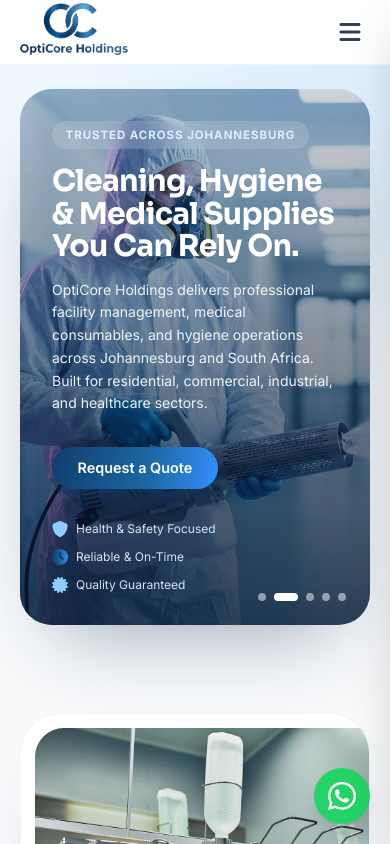
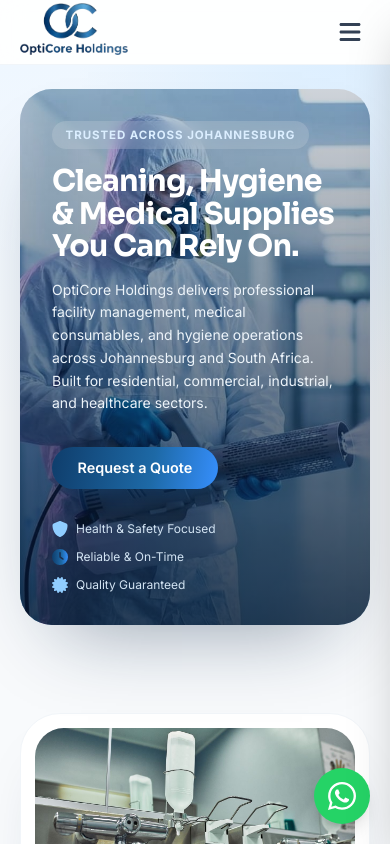
Before and after one commit to LM-Studios-Work/opticore-holdings, a Next.js app: page / in a window 390 px wide. Shown: the top 844 px of the page. Built offline with nearby package versions, Linux system fonts and the light colour scheme.

Commit message:
Fix mobile layout overflow and update hero slideshow timing/indicators

```diff
--- a/src/app/globals.css
+++ b/src/app/globals.css
@@ -88,6 +88,11 @@
   --color-ink-800: var(--color-ink-800);
   --color-ink-900: var(--color-ink-900);
   --color-ink-950: var(--color-ink-950);
+}
+
+html,
+body {
+  overflow-x: hidden;
 }
 
 body {
--- a/src/app/page.tsx
+++ b/src/app/page.tsx
@@ -83,7 +83,7 @@ export default function Home() {
       <section className="container-page py-16 sm:py-20 lg:py-24">
         <div className="grid min-h-[450px] lg:min-h-0 overflow-hidden rounded-[2.5rem] border border-ink-100 bg-white shadow-[0_30px_60px_-40px_rgba(11,37,69,0.35)] lg:grid-cols-[1.1fr_1fr]">
           <div className="p-3.5 flex flex-col justify-center">
-            <div className="relative w-full aspect-[16/10] sm:aspect-[16/9] lg:aspect-[4/3] xl:aspect-auto xl:h-full min-h-[260px] sm:min-h-[320px] lg:min-h-[360px] overflow-hidden rounded-[1.8rem]">
+            <div className="relative w-full aspect-[16/10] sm:aspect-[16/9] lg:aspect-[4/3] xl:aspect-auto xl:h-full xl:min-h-[360px] overflow-hidden rounded-[1.8rem]">
               <Image
                 src={hygieneIntroHero}
                 alt="Professional Facility & Hygiene Operations"
--- a/src/components/HeroSlideshow.tsx
+++ b/src/components/HeroSlideshow.tsx
@@ -16,7 +16,7 @@ const slides = [
   { src: medicalSuppliesRoom, alt: "Room with medical supplies" },
 ] as const;
 
-const INTERVAL_MS = 5000;
+const INTERVAL_MS = 4000;
 
 export default function HeroSlideshow() {
   const [active, setActive] = useState(0);
@@ -52,23 +52,6 @@ export default function HeroSlideshow() {
         />
       ))}
 
-      {/* Slide indicators */}
-      <div className="absolute bottom-6 right-6 z-20 flex gap-2 sm:bottom-8 sm:right-8">
-        {slides.map((slide, index) => (
-          <button
-            key={slide.alt}
-            type="button"
-            onClick={() => setActive(index)}
-            aria-label={`Show slide ${index + 1}`}
-            aria-current={index === active}
-            className={`h-2 rounded-full transition-all duration-300 ${
-              index === active
-                ? "w-6 bg-white"
-                : "w-2 bg-white/50 hover:bg-white/80"
-            }`}
-          />
-        ))}
-      </div>
     </>
   );
 }
```
